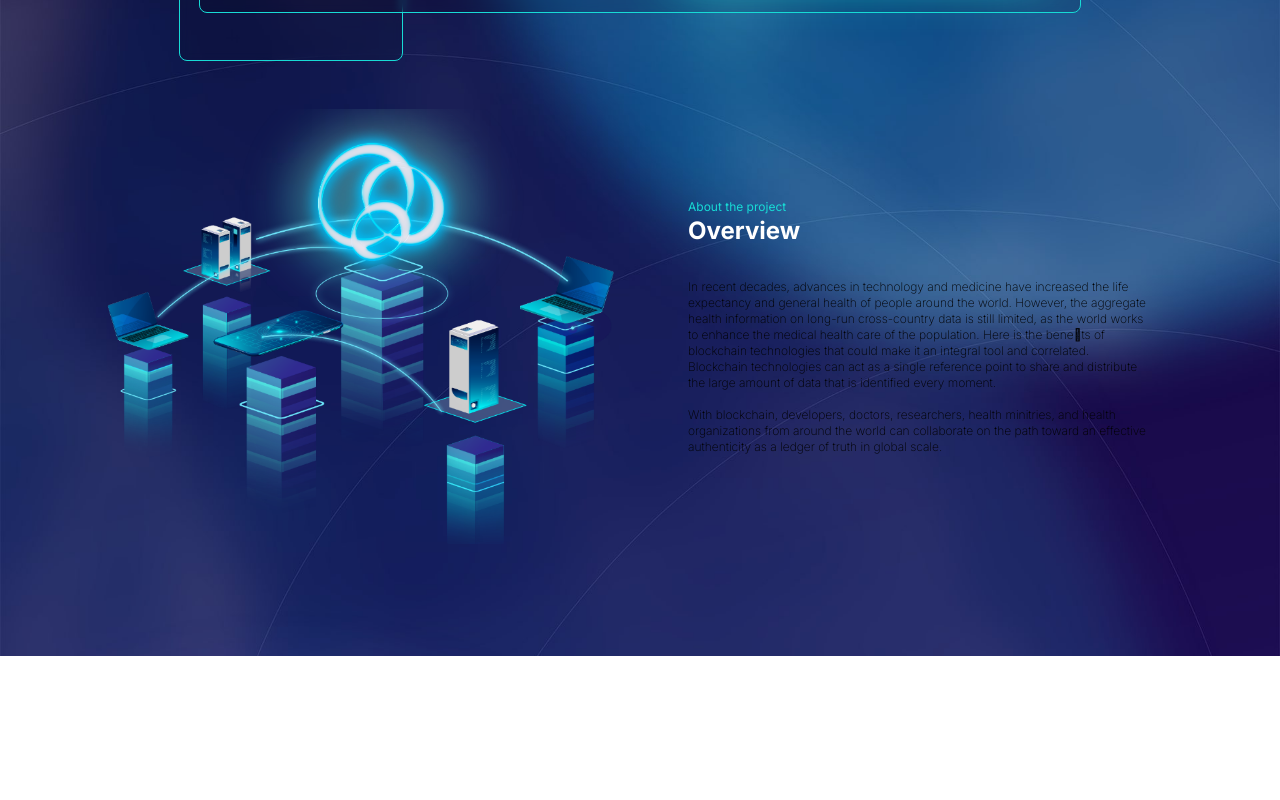
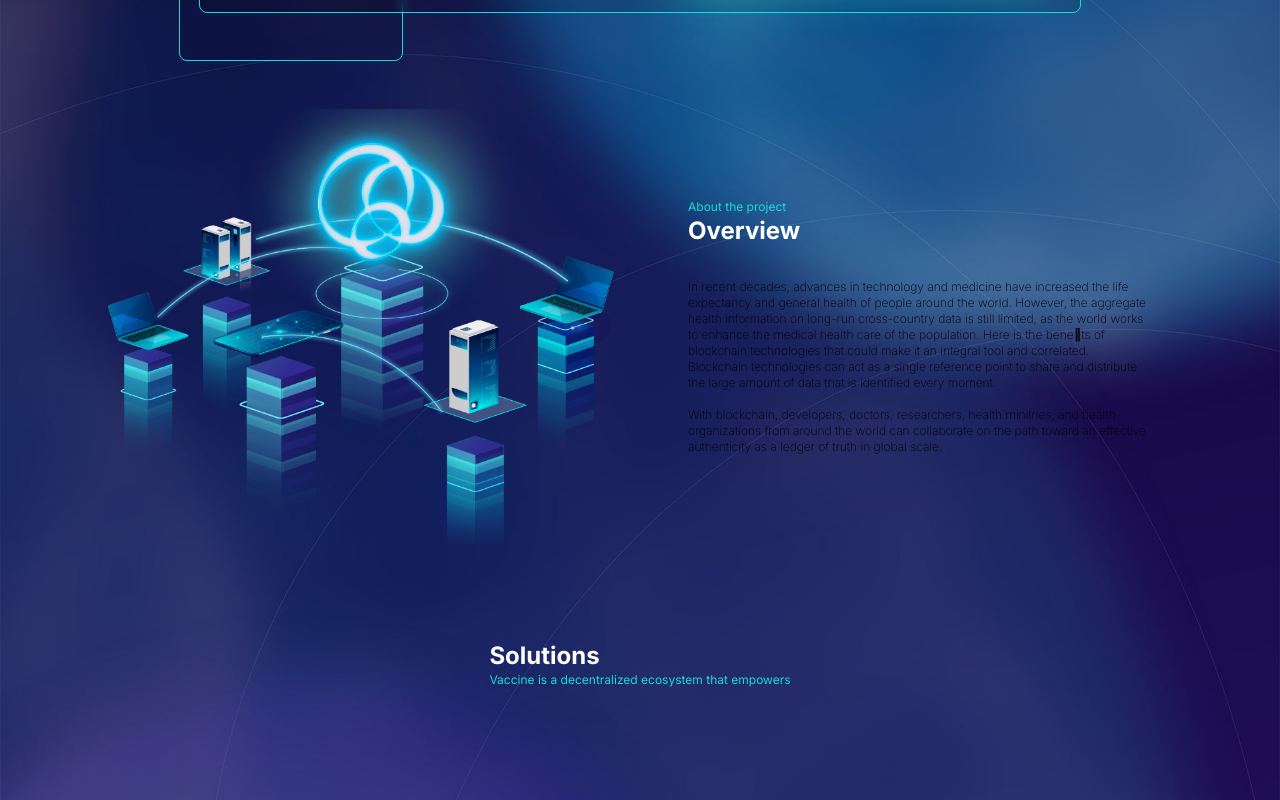
Before and after one commit to MGHZ7/vaccine, a Next.js app: page / in a window 1280 px wide. Shown: the part 1005-1805 px from the top of the page. Before the commit the page ends 1661 px from the top, so only its background shows below. Built offline with nearby package versions, Linux system fonts and the light colour scheme.

Commit message:
Solution s section

```diff
--- a/src/app/globals.css
+++ b/src/app/globals.css
@@ -64,4 +64,8 @@
   .main-header {
     line-height: 4.7rem !important;
   }
+
+  .divider-gradient {
+    background: linear-gradient(0, #18dbd5ff, #18dbd500);
+  }
 }
--- a/src/app/page.tsx
+++ b/src/app/page.tsx
@@ -1,6 +1,7 @@
 import { HomeHeroSection } from "@/components/pages/home/homeHeroSection";
 import { OverviewSection } from "@/components/pages/home/overview";
 import { PrivateSaleCounter } from "@/components/pages/home/privateSaleCounter";
+import { SolutionsSection } from "@/components/pages/home/solutionsSection";
 
 export default function Home() {
   return (
@@ -8,6 +9,7 @@
       <HomeHeroSection />
       <PrivateSaleCounter />
       <OverviewSection />
+      <SolutionsSection />
     </main>
   );
 }
--- /dev/null
+++ b/src/components/layout/divider/divider.tsx
@@ -0,0 +1,4 @@
+export function Divider() {
+
+    return <div className="w-full "></div>
+}
--- /dev/null
+++ b/src/components/pages/home/solutionsSection.tsx
@@ -0,0 +1,13 @@
+import { Divider } from "@/components/layout/divider/divider";
+
+export function SolutionsSection() {
+
+    return <section>
+        <div className="max-w-lg self-start">
+            <h2 className="text-2xl text-on-primary font-bold">Solutions</h2>
+            <p className="text-xs text-primary">Vaccine is a decentralized ecosystem that empowers</p>
+            <Divider />
+        </div>
+
+    </section>
+}
```
